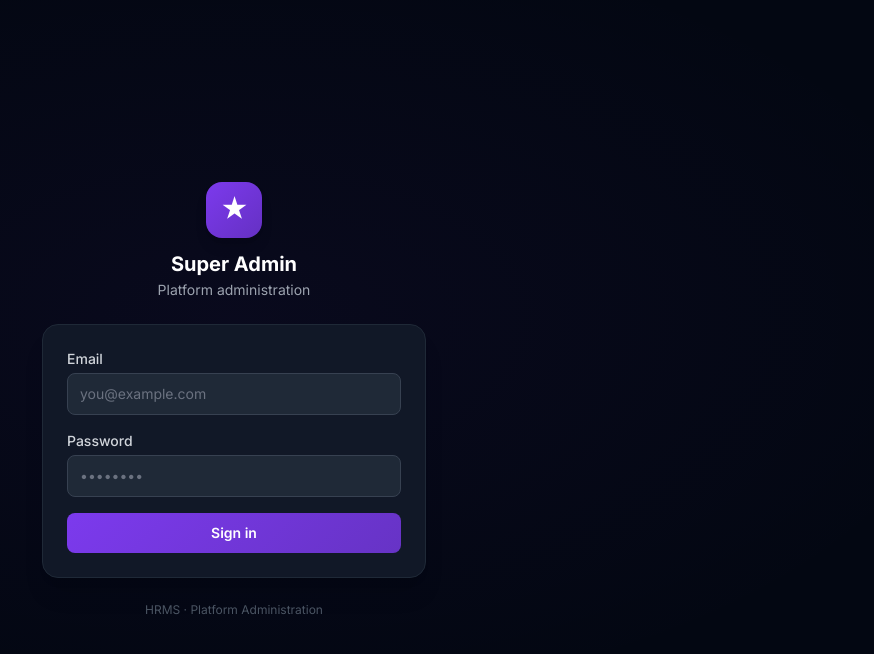
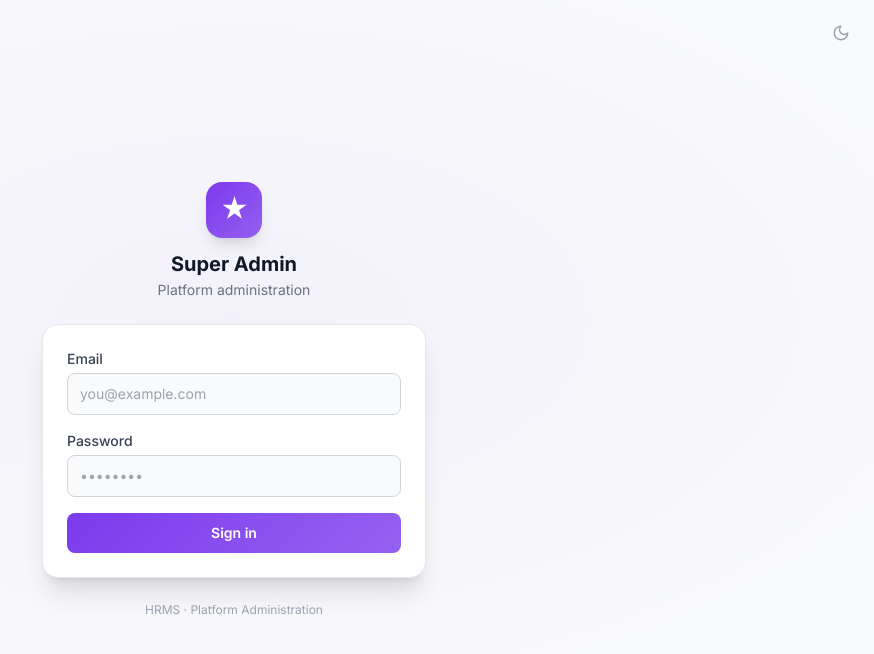
Before and after one commit to hrmssubhankar/hrms, a Next.js app: page /login in a window 1280 px wide. Shown: the top 654 px of the page, without its empty margins (406-1280 px from the left). Built offline with nearby package versions, Linux system fonts and the light colour scheme; no server answers.

Commit message:
fix: Login page dark/light mode — proper dark: variants + ThemeToggle button; sidebar user dropdown

```diff
--- a/src/app/login/page.tsx
+++ b/src/app/login/page.tsx
@@ -3,6 +3,7 @@
 import { useState, useEffect } from 'react'
 import { useRouter, useSearchParams } from 'next/navigation'
 import { Suspense } from 'react'
+import ThemeToggle from '@/components/ui/ThemeToggle'
 
 type Branding = {
   name: string
@@ -76,12 +77,17 @@ function LoginForm() {
   const accentColor = branding.primaryColor
 
   return (
-    <div className="min-h-screen flex items-center justify-center bg-gray-950 px-4">
+    <div className="min-h-screen flex items-center justify-center bg-gray-50 dark:bg-gray-950 px-4 transition-colors">
       {/* Subtle branded glow behind card */}
       <div
         className="absolute inset-0 opacity-5 pointer-events-none"
         style={{ background: `radial-gradient(ellipse 60% 50% at 50% 40%, ${accentColor}, transparent)` }}
       />
+
+      {/* Theme toggle — top right */}
+      <div className="absolute top-4 right-4">
+        <ThemeToggle className="p-2 rounded-lg text-gray-400 hover:text-yellow-500 hover:bg-gray-100 dark:hover:bg-gray-800 transition" />
+      </div>
 
       <div className="relative w-full max-w-sm space-y-6">
 
@@ -104,10 +110,10 @@ function LoginForm() {
           )}
 
           <div>
-            <h1 className="text-xl font-bold text-white">
+            <h1 className="text-xl font-bold text-gray-900 dark:text-white">
               {isSuperAdmin ? 'Super Admin' : branding.name}
             </h1>
-            <p className="text-sm text-gray-400 mt-0.5">
+            <p className="text-sm text-gray-500 dark:text-gray-400 mt-0.5">
               {isSuperAdmin ? 'Platform administration' : `Sign in to ${branding.name || 'your organisation'}`}
             </p>
           </div>
@@ -116,22 +122,21 @@ function LoginForm() {
         {/* Card */}
         <form
           onSubmit={handleSubmit}
-          className="bg-gray-900 border border-gray-800 rounded-2xl p-6 space-y-4 shadow-xl"
+          className="bg-white dark:bg-gray-900 border border-gray-200 dark:border-gray-800 rounded-2xl p-6 space-y-4 shadow-xl"
         >
           {error && (
-            <div className="bg-red-900/50 border border-red-700 rounded-lg px-3 py-2 text-sm text-red-300">
+            <div className="bg-red-50 dark:bg-red-900/50 border border-red-300 dark:border-red-700 rounded-lg px-3 py-2 text-sm text-red-600 dark:text-red-300">
               {error}
             </div>
           )}
 
           <div>
-            <label className="block text-sm font-medium text-gray-300 mb-1">Email</label>
+            <label className="block text-sm font-medium text-gray-700 dark:text-gray-300 mb-1">Email</label>
             <input
               type="email" required autoComplete="email"
               value={form.email}
               onChange={e => setForm(f => ({ ...f, email: e.target.value }))}
-              className="w-full bg-gray-800 border border-gray-700 rounded-lg px-3 py-2.5 text-sm text-white placeholder-gray-500 focus:outline-none transition"
-              style={{ '--tw-ring-color': accentColor } as React.CSSProperties}
+              className="w-full bg-gray-50 dark:bg-gray-800 border border-gray-300 dark:border-gray-700 rounded-lg px-3 py-2.5 text-sm text-gray-900 dark:text-white placeholder-gray-400 dark:placeholder-gray-500 focus:outline-none transition"
               onFocus={e => (e.target.style.borderColor = accentColor)}
               onBlur={e => (e.target.style.borderColor = '')}
               placeholder="you@example.com"
@@ -139,12 +144,12 @@ function LoginForm() {
           </div>
 
           <div>
-            <label className="block text-sm font-medium text-gray-300 mb-1">Password</label>
+            <label className="block text-sm font-medium text-gray-700 dark:text-gray-300 mb-1">Password</label>
             <input
               type="password" required autoComplete="current-password"
               value={form.password}
               onChange={e => setForm(f => ({ ...f, password: e.target.value }))}
-              className="w-full bg-gray-800 border border-gray-700 rounded-lg px-3 py-2.5 text-sm text-white placeholder-gray-500 focus:outline-none transition"
+              className="w-full bg-gray-50 dark:bg-gray-800 border border-gray-300 dark:border-gray-700 rounded-lg px-3 py-2.5 text-sm text-gray-900 dark:text-white placeholder-gray-400 dark:placeholder-gray-500 focus:outline-none transition"
               onFocus={e => (e.target.style.borderColor = accentColor)}
               onBlur={e => (e.target.style.borderColor = '')}
               placeholder="••••••••"
@@ -160,7 +165,7 @@ function LoginForm() {
           </button>
         </form>
 
-        <p className="text-center text-xs text-gray-600">
+        <p className="text-center text-xs text-gray-400 dark:text-gray-600">
           {isSuperAdmin ? 'HRMS · Platform Administration' : `${branding.name} · Powered by HRMS`}
         </p>
       </div>
```
